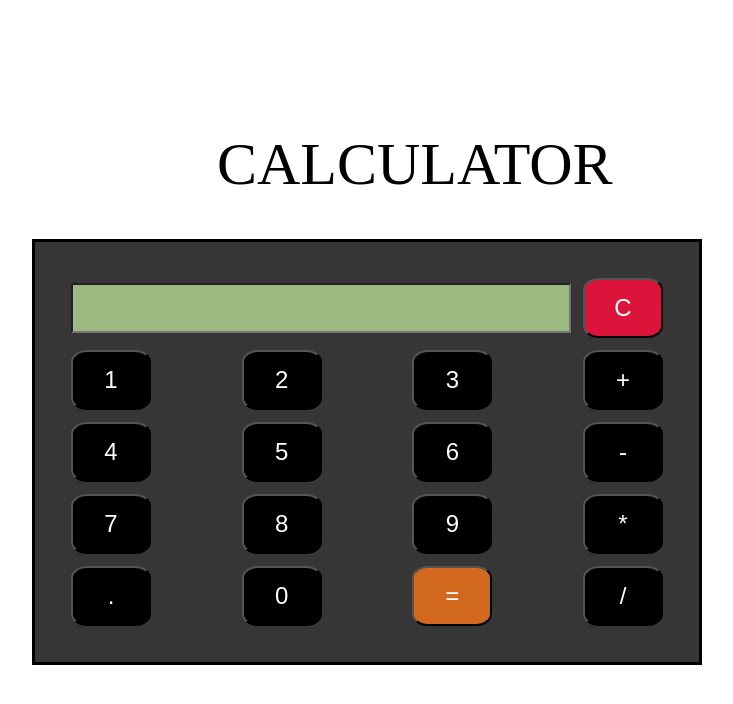
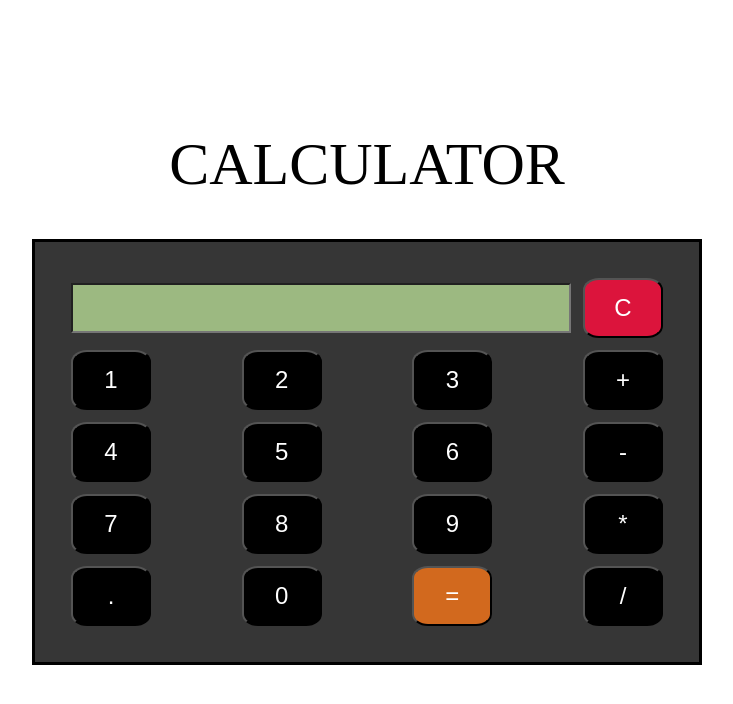
Before and after one commit to arpitasharma4/Calculator, a plain HTML site: page index.html in a window 1280 px wide. Shown: the whole page, without its empty margins (273-1006 px from the left). Drawn offline with Linux system fonts and the light colour scheme.

Commit message:
Update calculator.css

```diff
--- a/calculator.css
+++ b/calculator.css
@@ -1,9 +1,9 @@
 .title {
   text-align: center;
   margin-top: 130px;
-  margin-left: auto;
+/*   margin-left: auto;
   margin-right: auto;
-  width: 300px;
+  width: 300px; */
   font-size: 60px;
 }
 
```
